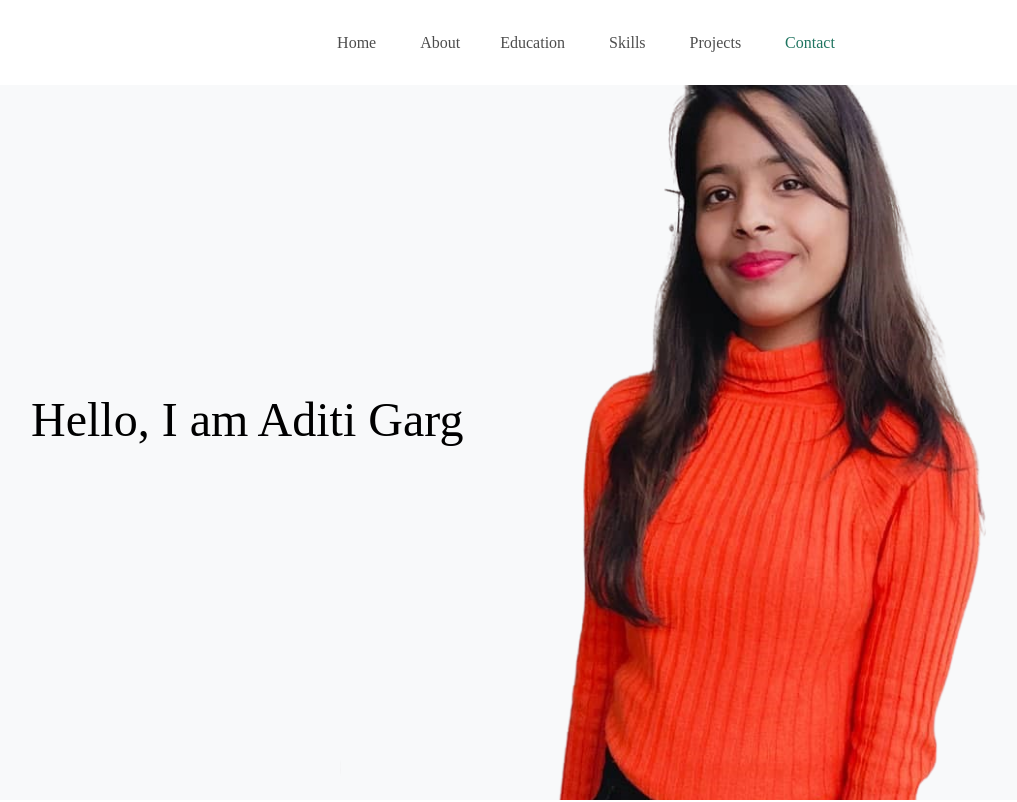
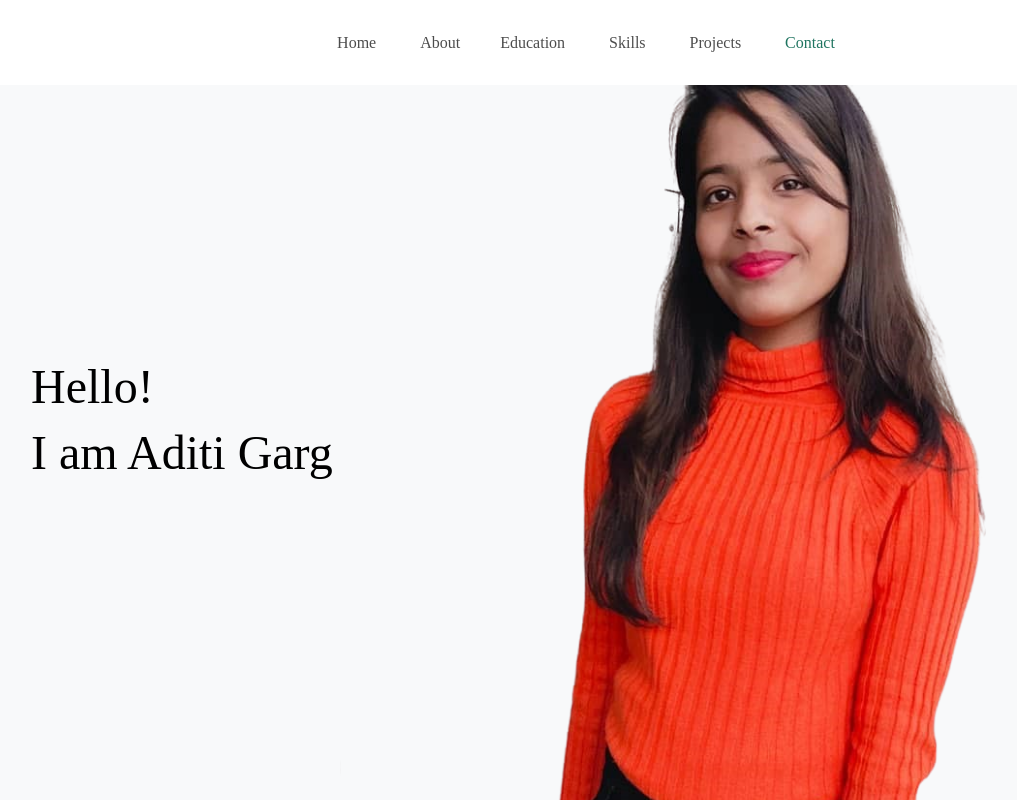
Before and after one commit to aditigarg-28/aditigarg-28, a plain HTML site: page index.html in a window 1280 px wide. Shown: the top 802 px of the page, without its empty margins (54-1071 px from the left). Drawn offline with Linux system fonts and the light colour scheme; files whose address does not match are found by name; a web font is replaced by a local one.

Commit message:
Add files via upload

```diff
--- a/index.html
+++ b/index.html
@@ -88,8 +88,8 @@
           <div class="col-md-12 mt-lg-5 text-left align-self-center text-intro">
             <div class="row">
               <div class="col-lg-6">
-                <h1 class="text-black">Hello, I am Aditi Garg</h1>
-
+                <h1 class="text-black">Hello!</h1>
+       		 <h1 class="text-black">I am Aditi Garg</h1>
 
               </div>
             </div>
```
